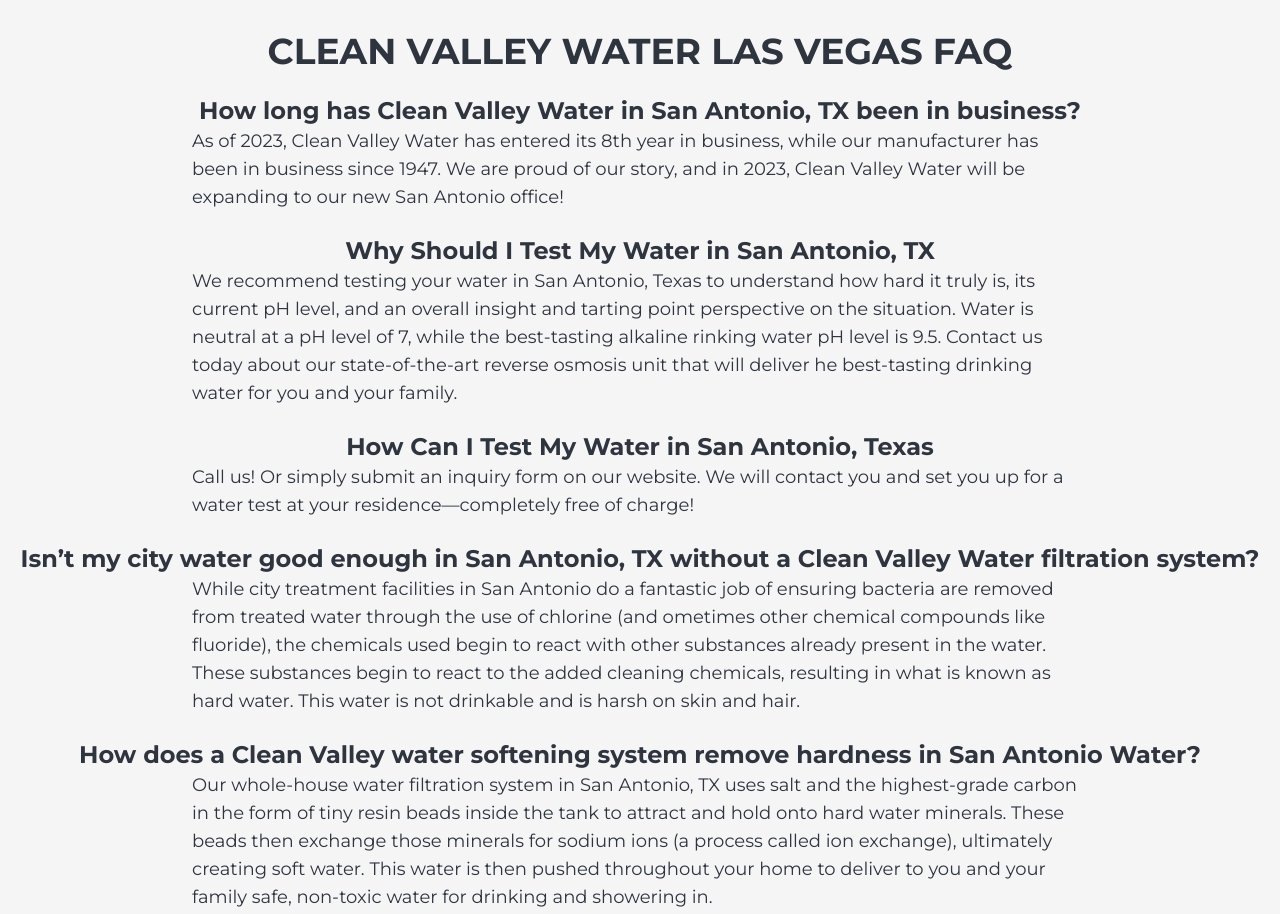
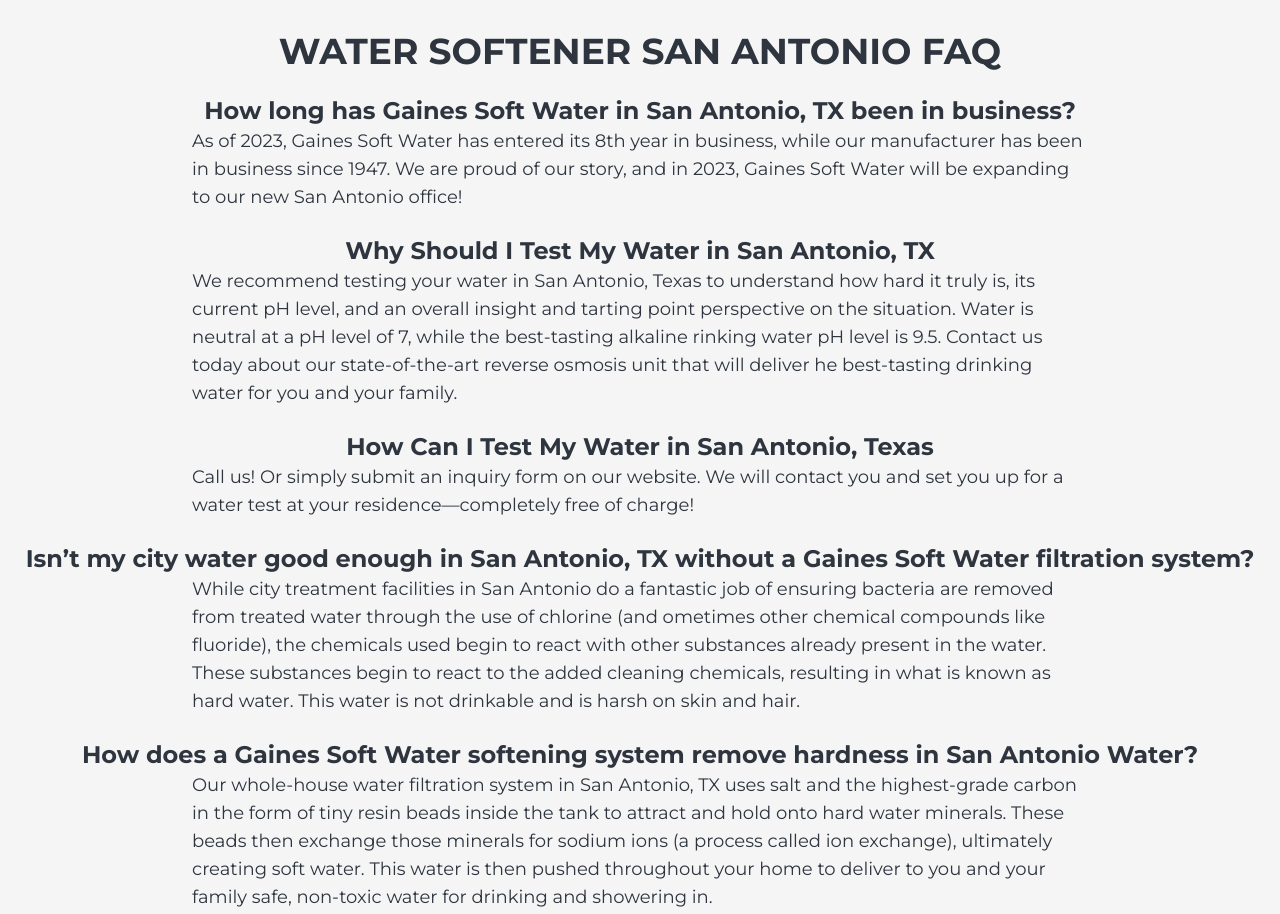
Before and after one commit to getcodestaff/hill-country-soft-water, a Gatsby site: page / in a window 1280 px wide. Shown: the part 2960-3874 px from the top of the page. Built offline with nearby package versions, Linux system fonts and the light colour scheme; Gatsby itself is replaced by a stand-in of ours.

Commit message:
update clean valley water to gaines soft water qanda

```diff
--- a/src/content/qanda.md
+++ b/src/content/qanda.md
@@ -5,21 +5,21 @@
 defaultState: "Texas"
 content:
   {
-    title: "CLEAN VALLEY WATER LAS VEGAS FAQ",
+    title: "WATER SOFTENER SAN ANTONIO FAQ",
     questions:
       [
-        "How long has Clean Valley Water in ${city}, ${shortState} been in business?",
+        "How long has Gaines Soft Water in ${city}, ${shortState} been in business?",
         "Why Should I Test My Water in ${city}, ${shortState}",
         "How Can I Test My Water in ${city}, ${state}",
-        "Isn’t my city water good enough in ${city}, ${shortState} without a Clean Valley Water filtration system?",
-        "How does a Clean Valley water softening system remove hardness in ${city} Water?",
+        "Isn’t my city water good enough in ${city}, ${shortState} without a Gaines Soft Water filtration system?",
+        "How does a Gaines Soft Water softening system remove hardness in ${city} Water?",
         "What kind of salt should I be using for my ${city} Water Softener?",
         "How often do I need to add salt to the backflush tank in ${city}?",
         "What maintenance is required for my ${city} Water Softener?",
       ],
     answers:
       [
-        "As of 2023, Clean Valley Water has entered its 8th year in business, while our manufacturer has been in business since 1947. We are proud of our story, and in 2023, Clean Valley Water will be expanding to our new ${city} office!",
+        "As of 2023, Gaines Soft Water has entered its 8th year in business, while our manufacturer has been in business since 1947. We are proud of our story, and in 2023, Gaines Soft Water will be expanding to our new ${city} office!",
 
         "We recommend testing your water in ${city}, ${state} to understand how hard it truly is, its current pH level, and an overall insight and tarting point perspective on the situation. Water is neutral at a pH level of 7, while the best-tasting alkaline rinking water pH level is 9.5. Contact us today about our state-of-the-art reverse osmosis unit that will deliver he best-tasting drinking water for you and your family.",
 
```
